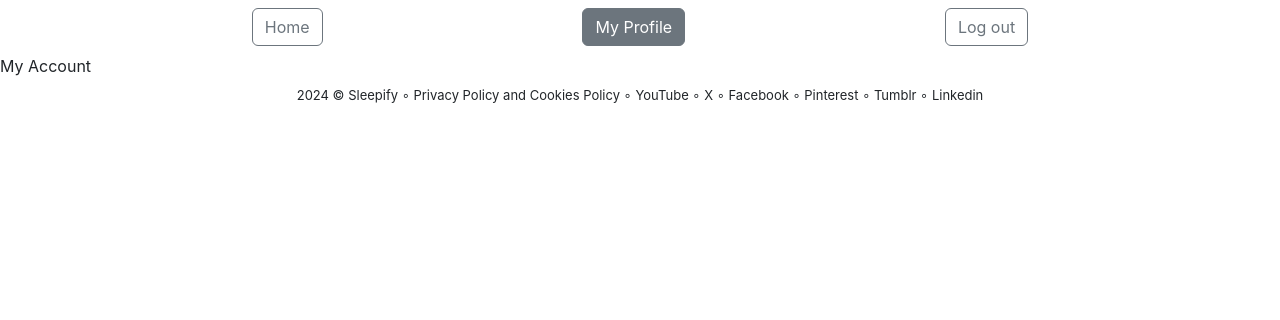
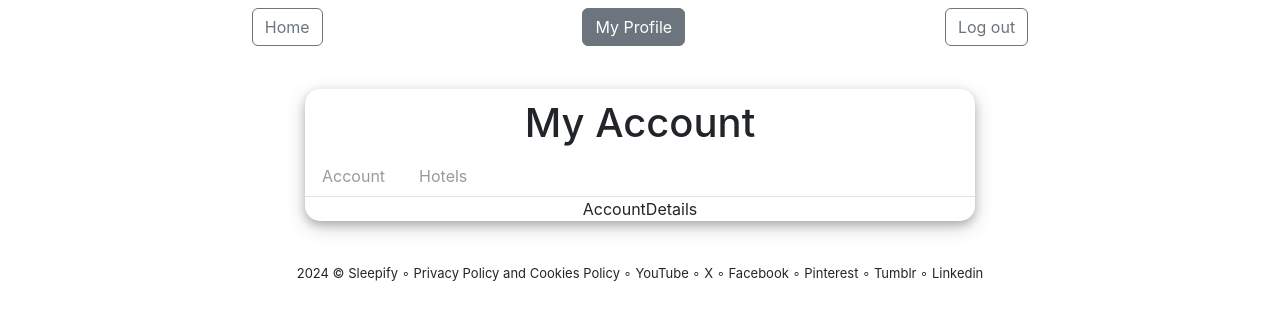
Before and after one commit to brauerak/sleepify, a React (Create React App) app: page /account in a window 1280 px wide. Shown: the top 320 px of the page. Built offline with nearby package versions, Linux system fonts and the light colour scheme.

Commit message:
account component created

```diff
--- a/src/pages/Account/Account.js
+++ b/src/pages/Account/Account.js
@@ -1,5 +1,36 @@
+import { Routes, Route, Link, NavLink, Outlet } from 'react-router-dom'
+import styles from '../Account/Account.module.css'
+import AccountDetails from './AccountDetails/AccountDetails'
+import MyHotels from './MyHotels/MyHotels'
 function Account (props) {
-    return "My Account"
+    return (
+        <div className={`${styles.body}`}>
+            <div className={`card ${styles.card}`}>
+                <div className={`${styles.info}`}>
+                    <h1>My Account</h1>
+                    <ul className="nav nav-tabs">
+                        <li className="nav-item">
+                            <NavLink
+                                className="nav-link"
+                                to='/account/edit'>
+                                    Account
+                            </NavLink>
+                        </li>
+                        <li className="nav-item">
+                            <NavLink
+                                className="nav-link"
+                                to='/account/hotels'>
+                                    Hotels
+                            </NavLink>
+                        </li>
+                    </ul>
+                    <div>
+                        <Outlet />
+                    </div>
+                </div>
+            </div>
+        </div>
+    )
 }
 
 export default Account
--- /dev/null
+++ b/src/pages/Account/Account.module.css
@@ -0,0 +1,21 @@
+.body {
+    display: flex;
+    justify-content: center;
+    align-items: center;
+}
+
+.card {
+    position: relative;
+    margin: 20px;
+    display: flex;
+    justify-content: center;
+    text-align: center;
+    width: 700px;
+}
+
+.info {
+    box-shadow: 0 4px 8px 0 rgba(0, 0, 0, 0.2), 0 6px 20px 0 rgba(0, 0, 0, 0.19);
+    border-radius: 15px;
+    margin: 15px;
+    padding-top: 10px;
+}
--- /dev/null
+++ b/src/pages/Account/AccountDetails/AccountDetails.js
@@ -0,0 +1,9 @@
+function AccountDetails (props) {
+    return (
+        <>
+        AccountDetails
+        </>
+    )
+}
+
+export default AccountDetails
--- /dev/null
+++ b/src/pages/Account/MyHotels/MyHotels.js
@@ -0,0 +1,9 @@
+function MyHotels (props) {
+    return (
+        <>
+        MyHotels
+        </>
+    )
+}
+
+export default MyHotels
```
